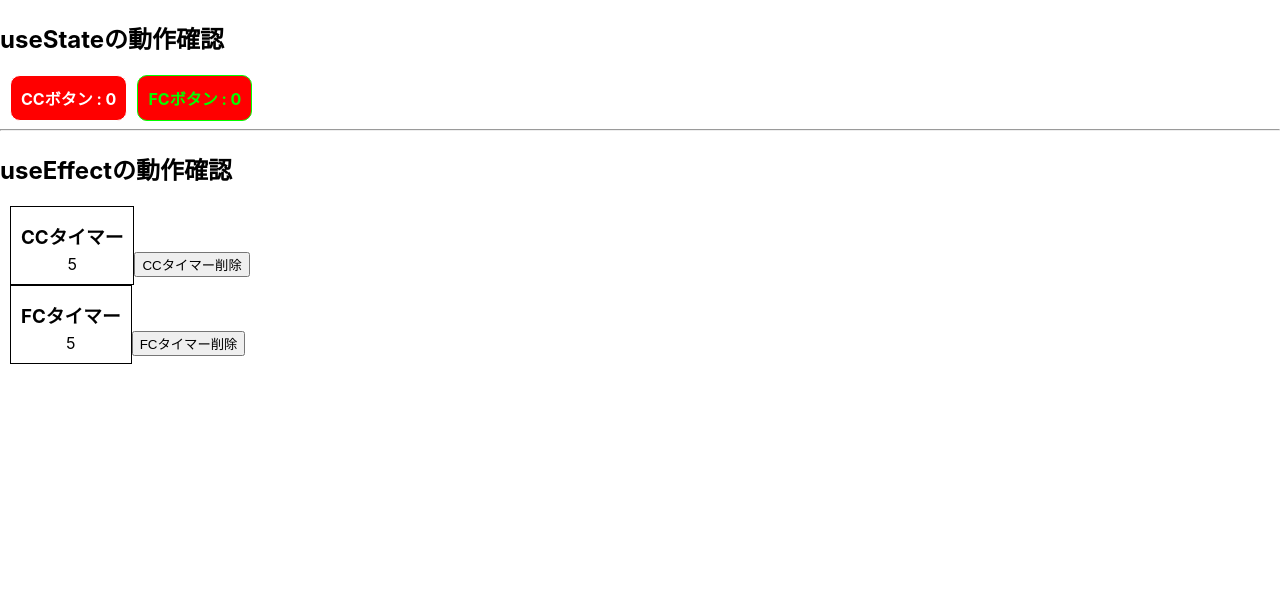
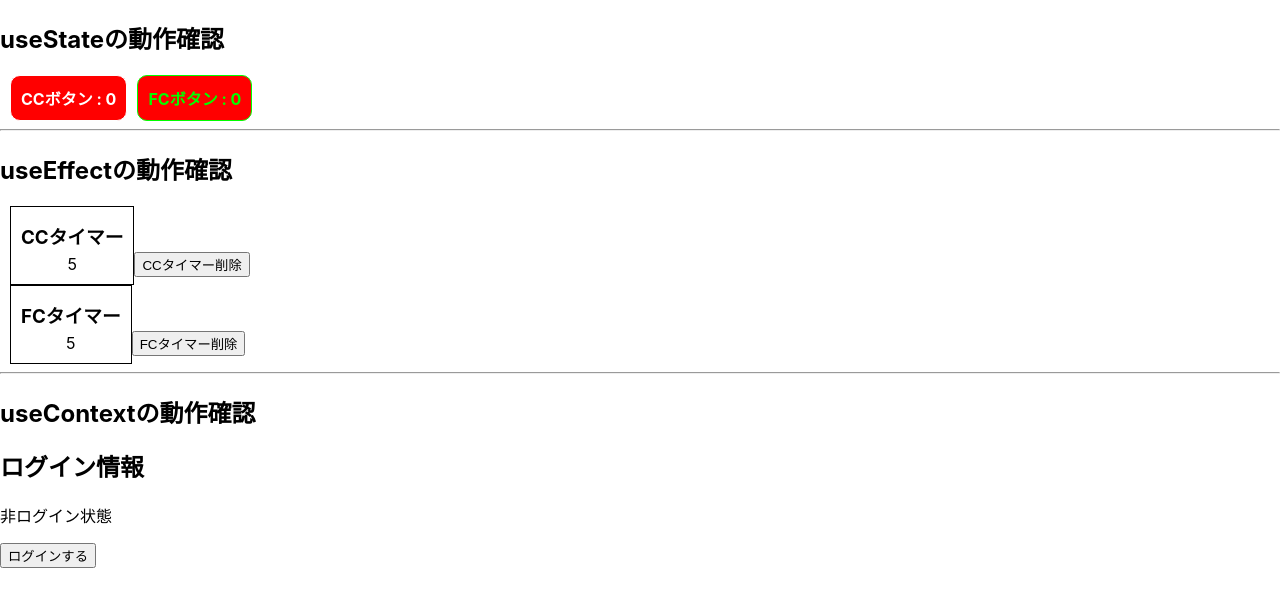
Before and after one commit to tsuyopon-xyz/react-hooks-trainging, a React (Create React App) app: page / in a window 1280 px wide. Shown: the top 606 px of the page. Built offline with nearby package versions, Linux system fonts and the light colour scheme.

Commit message:
Done useContext

```diff
--- a/src/App.jsx
+++ b/src/App.jsx
@@ -7,6 +7,9 @@ import FCButton from './components/use-state-examples/Button/FunctionalComponent
 // useEffect確認用
 import CCTimer from './components/use-effect-examples/Timer/ClassComponent';
 import FCTimer from './components/use-effect-examples/Timer/FunctionalComponent';
+
+// useContext動作確認用
+import Profile from './components/use-context-examples/Profile/Profile';
 
 function App() {
   const [isVisibleCCTimer, setVisibleCCTimer] = useState(true);
@@ -45,6 +48,14 @@ function App() {
         { isVisibleCCTimer ? renderTimerIfVisible(true) : null }
         { isVisibleFCTimer ? renderTimerIfVisible(false) : null }
       </div>
+
+      <hr/>
+
+      <div>
+        <h2>useContextの動作確認</h2>
+        <Profile />
+      </div>
+
     </div>
   );
 }
--- /dev/null
+++ b/src/components/use-context-examples/Profile/Profile.jsx
@@ -0,0 +1,43 @@
+import React, { useContext } from 'react'
+import { AuthContext } from '../../../contexts/AuthContext';
+
+function Profile() {
+  const {user, isAuthenticated, login, logout} = useContext( AuthContext );
+  const {id, name} = user;
+
+  const renderUnAuthInfo = () => {
+    return (
+      <>
+        <p>非ログイン状態</p>
+        <button onClick={() => {
+          login({
+            id: 'i_am_bob',
+            password: 'abcd'
+          })
+        }}>
+          ログインする
+        </button>
+      </>
+    );
+  };
+
+  const renderAuthInfo = () => {
+    return (
+      <>
+        <p>id: {id}</p>
+        <p>name: {name}</p>
+        <button onClick={logout}>ログインアウトする</button>
+      </>
+    );
+  };
+
+  return (
+    <div className="Profile">
+      <h2>ログイン情報</h2>
+      { isAuthenticated ? renderAuthInfo() : renderUnAuthInfo() }
+    </div>
+  )
+}
+
+
+export default Profile;
--- a/src/components/use-effect-examples/Timer/FunctionalComponent.jsx
+++ b/src/components/use-effect-examples/Timer/FunctionalComponent.jsx
@@ -1,8 +1,10 @@
-import React, { useState, useEffect } from 'react'
+import React, { useState, useEffect, useContext } from 'react'
+import { AuthContext } from '../../../contexts/AuthContext';
 import './Timer.css';
 
 function TimerFunctionalComponent(props) {
   const [timerCount, setTimerCount] = useState(0);
+  const { user, isAuthenticated } = useContext(AuthContext);
 
   useEffect(() => {
     console.log('Mounted or Updated in FC!!!');
@@ -27,6 +29,7 @@ function TimerFunctionalComponent(props) {
     >
       <h3 className="Timer-title">FCタイマー</h3>
       <div className="Timer-count">{timerCount}</div>
+      {isAuthenticated ? <p>{user.name}</p> : null}
     </div>
   )
 }
--- /dev/null
+++ b/src/contexts/AuthContext.js
@@ -0,0 +1,62 @@
+import React, { useState } from 'react';
+
+// 認証データを管理するコンテクスト
+// （Reduxのようにグローバルのどこからでもアクセスすると便利なデータを保持する）
+
+export const AuthContext = React.createContext();
+
+export const AuthContextProvider = (props) => {
+  const [userId, setId] = useState('');
+  const [userName, setName] = useState('');
+  const [isAuthenticated, setAuthenticated] = useState(false);
+
+  const value = {
+    user: {
+      id: userId,
+      name: userName
+    },
+    isAuthenticated,
+
+    /**
+     * 今回はサンプルとして、
+     * loginメソッドが実行されて、
+     * 「id = 'i_am_bob'」「password = abcd」が
+     * 渡されてきたら、stateに以下の固定値をセットする
+     *
+     * ・userId : 引数のidをそのままセットする
+     * ・userName : Bob
+     *
+     *
+     * それ以外の場合は、alertで「id、もしくはpasswordが違います」と表示する
+     */
+    login: ({id, password}) => {
+      console.log(id, password, '@@@@@@@');
+      if(id === 'i_am_bob' && password === 'abcd') {
+        setId(id);
+        setName('Bob');
+        setAuthenticated(true);
+      } else {
+        window.alert('id、もしくはpasswordが違います');
+      }
+    },
+
+    /**
+     * 今回はサンプルとして、
+     * logoutメソッドを実行したら
+     * stateをそれぞれ空文字列にする
+     */
+    logout: () => {
+      setId('');
+      setName('');
+      setAuthenticated(false);
+    },
+
+
+  };
+
+  return (
+    <AuthContext.Provider value={value}>
+      {props.children}
+    </AuthContext.Provider>
+  );
+}
--- a/src/index.js
+++ b/src/index.js
@@ -3,10 +3,15 @@ import ReactDOM from 'react-dom';
 import './index.css';
 import App from './App';
 
+// Context動作確認用
+import { AuthContextProvider } from './contexts/AuthContext';
+
 
 ReactDOM.render(
   <React.StrictMode>
-    <App />
+    <AuthContextProvider>
+      <App />
+    </AuthContextProvider>
   </React.StrictMode>,
   document.getElementById('root')
 );
```
